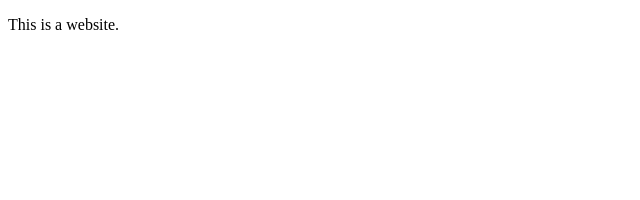
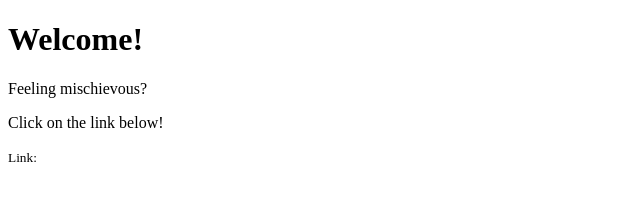
Before and after one commit to XoxoOTTER/Website, a plain HTML site: page index.html in a window 1280 px wide. Shown: the whole page, without its empty margins (0-640 px from the left). Drawn offline with Linux system fonts and the light colour scheme.

Commit message:
Update index.html

```diff
--- a/index.html
+++ b/index.html
@@ -8,7 +8,12 @@
 </head>
 
 <body>
-<p>This is a website.</p>
+<h1>Welcome!</h1>
 </body>
 
+
+<p>Feeling mischievous?</p>
+<p>Click on the link below!</p>
+
+<small>Link:</small>
 </html>
```
